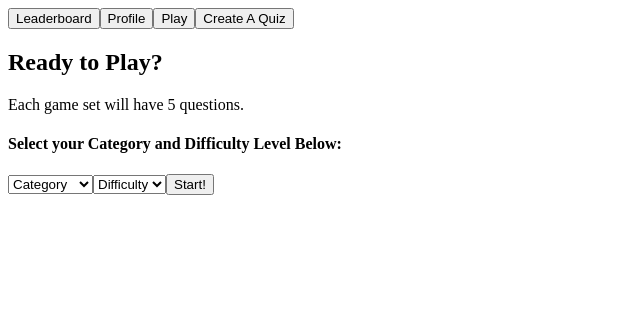
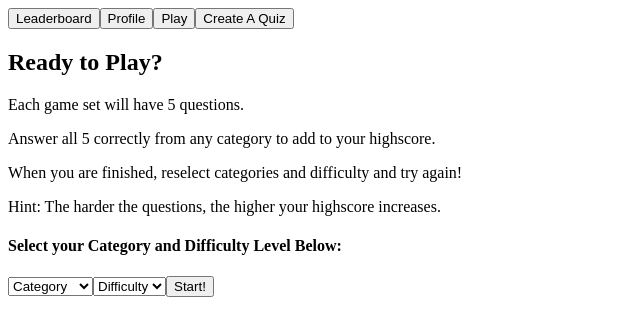
Before and after one commit to KittyScripters/QuizParty, a React app: page / in a window 1280 px wide. Both pictures are taken after a click on the button "Play". Shown: the top 336 px of the page, without its empty margins (0-640 px from the left). Built offline with nearby package versions, Linux system fonts and the light colour scheme.

Commit message:
updates category highscore to increase only if all 5 qs are answered correclty

```diff
--- a/client/src/components/Play.jsx
+++ b/client/src/components/Play.jsx
@@ -203,9 +203,9 @@ const Play = () => {
     <div className="MainPlay">
       <h2>Ready to Play?</h2>
       <p>Each game set will have 5 questions.</p>
-      {/* <p>Answer all 5 correctly from any category to add to your highscore.</p>
+      <p>Answer all 5 correctly from any category to add to your highscore.</p>
       <p>When you are finished, reselect categories and difficulty and try again!</p>
-      <p>Hint: The harder the questions, the higher your highscore increases. </p> */}
+      <p>Hint: The harder the questions, the higher your highscore increases. </p>
       <h4>Select your Category and Difficulty Level Below:</h4>
       <select name="Category" id="Cat" onChange={(event) => onCategorySelection(event)}>
         <option>Category</option>
```
